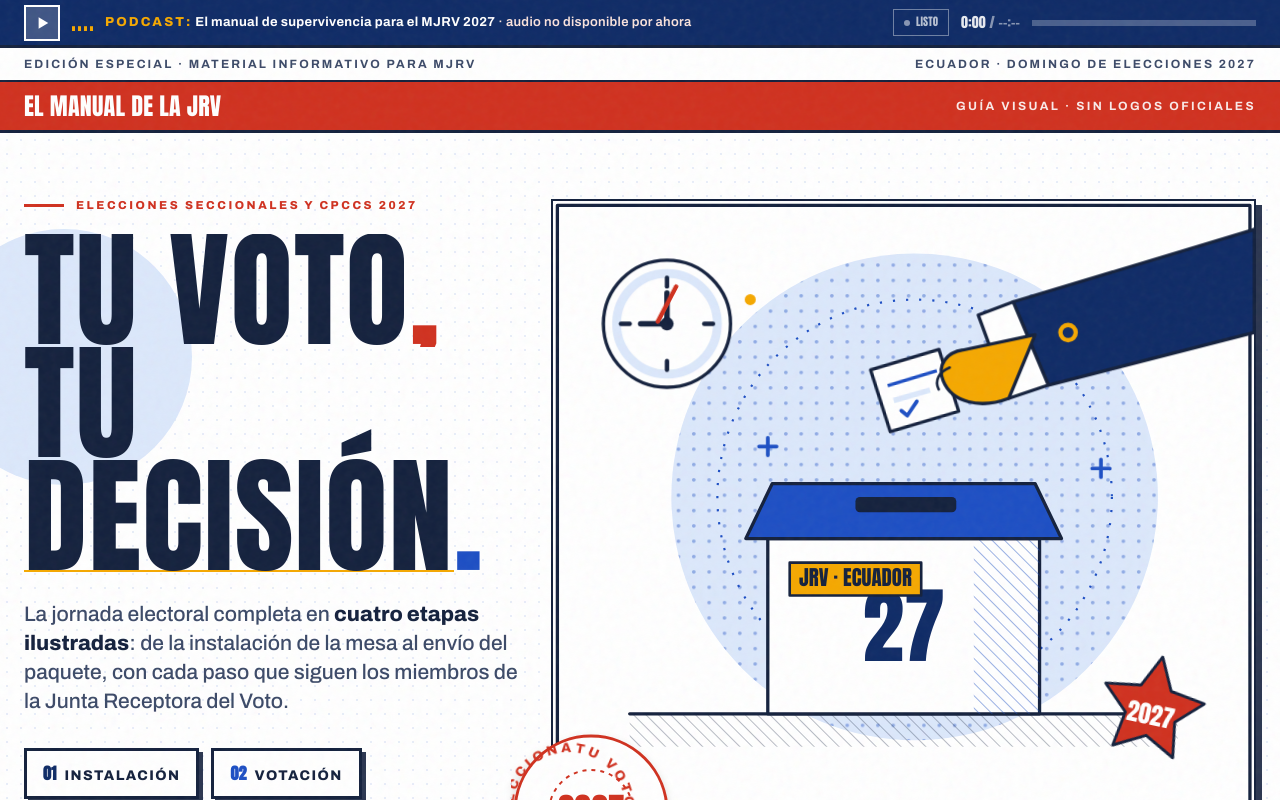
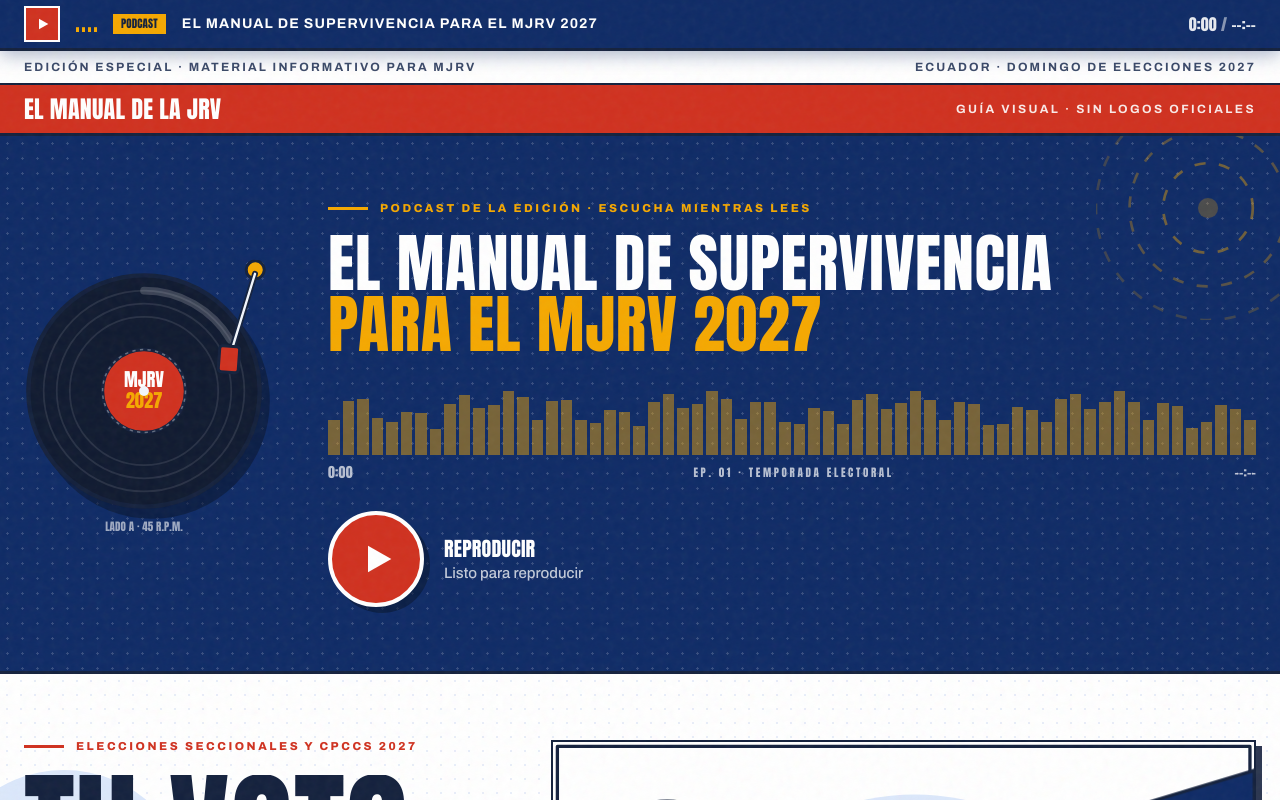
Before and after one commit to alexben1357-cloud/CapacitacionMJRV, a React (Vite) app: page / in a window 1280 px wide. Shown: the top 800 px of the page. Built offline with nearby package versions, Linux system fonts and the light colour scheme.

Commit message:
task snapshot 9d825df9-2a26-4e84-b9d2-4a2baf24f2be

```diff
--- a/src/App.tsx
+++ b/src/App.tsx
@@ -12,7 +12,7 @@ import {
 import {
   Reveal, MaskLines, Ticker, StageNav, useActiveSection, StepRow, Callout, SubHead,
 } from "./components/bits";
-import { AudioBar } from "./components/audio";
+import { usePodcast, TopPlayerBar, RadioHero } from "./components/audio";
 
 /* ================= metas de etapa ================= */
 
@@ -231,10 +231,11 @@ function EmbalajeChecklist() {
 
 export default function App() {
   const active = useActiveSection(STAGES.map((s) => s.id));
+  const podcast = usePodcast();
 
   return (
     <div className="grain bg-white text-ink min-h-screen">
-      <AudioBar />
+      <TopPlayerBar p={podcast} />
 
       {/* ---------- masthead ---------- */}
       <div className="border-b-2 border-ink bg-white">
@@ -253,6 +254,9 @@ export default function App() {
           </span>
         </div>
       </div>
+
+      {/* ---------- podcast protagonista ---------- */}
+      <RadioHero p={podcast} />
 
       {/* ---------- portada ---------- */}
       <header id="portada" className="relative overflow-hidden border-b-[3px] border-ink">
--- a/src/components/audio.tsx
+++ b/src/components/audio.tsx
@@ -1,174 +1,363 @@
-import { useEffect, useRef, useState, type MouseEvent } from "react";
+import { useCallback, useEffect, useRef, useState } from "react";
+
+/* =============== Podcast: El manual de supervivencia para el MJRV 2027 =============== */
 
 const FILE_ID = "1ASF-95B1-YhSpNKKB6R4jBYNAFzfHIZ4";
-const SRC_PRIMARY = `https://drive.google.com/uc?export=download&id=${FILE_ID}`;
-const SRC_FALLBACK = `https://docs.google.com/uc?export=download&id=${FILE_ID}`;
+const PREVIEW_URL = `https://drive.google.com/file/d/${FILE_ID}/preview`;
 
-function fmt(t: number) {
-  if (!Number.isFinite(t) || t <= 0) return "0:00";
-  const m = Math.floor(t / 60);
-  const s = Math.floor(t % 60);
-  return `${m}:${s.toString().padStart(2, "0")}`;
+/* Google Drive no sirve archivos con /view: se intenta la descarga directa
+   por varios endpoints públicos; si todos fallan se ofrece el reproductor
+   oficial embebido (funciona siempre). */
+const SOURCES = [
+  `https://drive.usercontent.google.com/download?id=${FILE_ID}&export=download`,
+  `https://drive.google.com/uc?export=download&id=${FILE_ID}`,
+  `https://docs.google.com/uc?export=download&id=${FILE_ID}`,
+];
+
+export type PodcastStatus = "idle" | "loading" | "playing" | "paused" | "fallback";
+
+export interface Podcast {
+  status: PodcastStatus;
+  time: number;
+  dur: number;
+  toggle: () => void;
+  iframeOpen: boolean;
+  openIframe: () => void;
 }
 
-export function AudioBar() {
-  const audioRef = useRef<HTMLAudioElement>(null);
-  const triedFallback = useRef(false);
-  const [playing, setPlaying] = useState(false);
-  const [current, setCurrent] = useState(0);
-  const [duration, setDuration] = useState(0);
-  const [failed, setFailed] = useState(false);
-  const [scroll, setScroll] = useState(0);
+const fmt = (s: number) => {
+  if (!isFinite(s) || s < 0) return "--:--";
+  const m = Math.floor(s / 60);
+  const r = Math.floor(s % 60);
+  return `${m}:${r.toString().padStart(2, "0")}`;
+};
 
-  /* progreso de lectura de la página */
-  useEffect(() => {
-    const onScroll = () => {
-      const h = document.documentElement;
-      const total = h.scrollHeight - h.clientHeight;
-      setScroll(total > 0 ? (h.scrollTop / total) * 100 : 0);
-    };
-    onScroll();
-    window.addEventListener("scroll", onScroll, { passive: true });
-    return () => window.removeEventListener("scroll", onScroll);
+export function usePodcast(): Podcast {
+  const audioRef = useRef<HTMLAudioElement | null>(null);
+  const srcIdxRef = useRef(0);
+  const [status, setStatus] = useState<PodcastStatus>("idle");
+  const [time, setTime] = useState(0);
+  const [dur, setDur] = useState(0);
+  const [iframeOpen, setIframeOpen] = useState(false);
+
+  const advanceSource = useCallback((a: HTMLAudioElement) => {
+    srcIdxRef.current += 1;
+    if (srcIdxRef.current < SOURCES.length) {
+      a.src = SOURCES[srcIdxRef.current];
+      a.load();
+      a.play().catch(() => {
+        /* el evento error encadena el siguiente intento */
+      });
+    } else {
+      setStatus("fallback");
+    }
   }, []);
 
-  const toggle = () => {
-    const a = audioRef.current;
-    if (!a || failed) return;
+  const toggle = useCallback(() => {
+    if (iframeOpen || status === "fallback") return;
+    let a = audioRef.current;
+    if (!a) {
+      a = new Audio(SOURCES[0]);
+      a.preload = "auto";
+      const el = a;
+      el.addEventListener("timeupdate", () => setTime(el.currentTime));
+      el.addEventListener("loadedmetadata", () => setDur(el.duration || 0));
+      el.addEventListener("durationchange", () => {
+        if (isFinite(el.duration)) setDur(el.duration || 0);
+      });
+      el.addEventListener("play", () => setStatus("playing"));
+      el.addEventListener("playing", () => setStatus("playing"));
+      el.addEventListener("waiting", () => setStatus((s) => (s === "playing" ? "loading" : s)));
+      el.addEventListener("pause", () => setStatus((s) => (s === "fallback" ? s : "paused")));
+      el.addEventListener("ended", () => {
+        setStatus("idle");
+        setTime(0);
+      });
+      el.addEventListener("error", () => {
+        /* 1 = MEDIA_ERR_ABORTED: se ignora (cambio de fuente intencional) */
+        if (el.error && el.error.code === 1) return;
+        advanceSource(el);
+      });
+      audioRef.current = el;
+    }
     if (a.paused) {
-      a.play().catch(() => setFailed(true));
+      setStatus("loading");
+      a.play().catch(() => advanceSource(a as HTMLAudioElement));
     } else {
       a.pause();
     }
+  }, [iframeOpen, status, advanceSource]);
+
+  const openIframe = useCallback(() => setIframeOpen(true), []);
+
+  useEffect(() => {
+    return () => {
+      audioRef.current?.pause();
+    };
+  }, []);
+
+  return { status, time, dur, toggle, iframeOpen, openIframe };
+}
+
+/* ---------- barra superior fija ---------- */
+
+export function TopPlayerBar({ p }: { p: Podcast }) {
+  const playing = p.status === "playing" || p.status === "loading";
+
+  const onPlay = () => {
+    if (p.status === "fallback") {
+      p.openIframe();
+      document.getElementById("podcast")?.scrollIntoView({ behavior: "smooth", block: "start" });
+      return;
+    }
+    p.toggle();
   };
 
-  const seek = (e: MouseEvent<HTMLDivElement>) => {
-    const a = audioRef.current;
-    if (!a || !duration) return;
-    const rect = e.currentTarget.getBoundingClientRect();
-    const ratio = Math.min(1, Math.max(0, (e.clientX - rect.left) / rect.width));
-    a.currentTime = ratio * duration;
-    setCurrent(a.currentTime);
-  };
-
-  const pct = duration > 0 ? (current / duration) * 100 : 0;
-
   return (
-    <div className="sticky top-0 z-[80] h-12 bg-navy text-white border-b-[3px] border-ink">
-      <div className="mx-auto max-w-7xl h-full px-3 sm:px-6 flex items-center gap-3">
-        {/* botón reproducir */}
+    <div className="sticky top-0 z-[70] bg-navy text-white border-b-[3px] border-ink shadow-[0_4px_18px_rgba(15,43,102,0.35)]">
+      <div className="mx-auto max-w-7xl px-3 sm:px-6 h-12 flex items-center gap-3 sm:gap-4">
         <button
-          onClick={toggle}
-          disabled={failed}
+          onClick={onPlay}
           aria-label={playing ? "Pausar podcast" : "Reproducir podcast"}
-          className={`w-9 h-9 shrink-0 border-2 border-white flex items-center justify-center transition-colors duration-300 ${
-            failed
-              ? "bg-white/20 cursor-not-allowed"
-              : playing
-                ? "bg-yellow text-ink hover:bg-white"
-                : "bg-red hover:bg-yellow hover:text-ink"
+          className={`shrink-0 w-9 h-9 border-2 border-white flex items-center justify-center transition-all duration-300 hover:scale-110 active:scale-95 ${
+            playing ? "bg-yellow text-ink" : "bg-red text-white"
           }`}
         >
-          {playing ? (
-            <svg viewBox="0 0 16 16" className="w-3.5 h-3.5" fill="currentColor" aria-hidden="true">
-              <rect x="2.5" y="2" width="4" height="12" />
-              <rect x="9.5" y="2" width="4" height="12" />
+          {p.status === "loading" ? (
+            <span className="w-3 h-3 bg-current blink-soft" />
+          ) : playing ? (
+            <svg viewBox="0 0 24 24" className="w-4 h-4" fill="currentColor" aria-hidden="true">
+              <rect x="5" y="4" width="5" height="16" />
+              <rect x="14" y="4" width="5" height="16" />
             </svg>
           ) : (
-            <svg viewBox="0 0 16 16" className="w-3.5 h-3.5 translate-x-[1px]" fill="currentColor" aria-hidden="true">
-              <path d="M3 1.5 14 8 3 14.5z" />
+            <svg viewBox="0 0 24 24" className="w-4 h-4 ml-0.5" fill="currentColor" aria-hidden="true">
+              <path d="M6 4l14 8-14 8z" />
             </svg>
           )}
         </button>
 
-        {/* ecualizador */}
-        <span className={`flex items-end gap-[3px] h-4 shrink-0 ${playing ? "" : "eq-paused"}`} aria-hidden="true">
-          {[0, 1, 2, 3].map((i) => (
-            <span key={i} className="eq-bar w-[3px] h-4 bg-yellow inline-block" />
-          ))}
+        <div className={`flex items-end gap-[3px] h-4 shrink-0 ${playing ? "" : "eq-paused"}`} aria-hidden="true">
+          <span className="eq-bar w-[3px] h-full bg-yellow" />
+          <span className="eq-bar w-[3px] h-full bg-yellow" />
+          <span className="eq-bar w-[3px] h-full bg-yellow" />
+          <span className="eq-bar w-[3px] h-full bg-yellow" />
+        </div>
+
+        <span className="hidden md:inline-block font-display text-[11px] tracking-[0.22em] uppercase bg-yellow text-ink px-2 py-0.5 shrink-0">
+          Podcast
         </span>
 
-        {/* leyenda */}
-        <p className="min-w-0 flex-1 truncate text-[11px] sm:text-[13px] font-bold tracking-wide">
-          <span className="text-yellow uppercase tracking-[0.16em] font-extrabold">Podcast:</span>{" "}
-          El manual de supervivencia para el MJRV 2027
-          {failed && <span className="text-red-soft font-semibold"> · audio no disponible por ahora</span>}
+        <p className="flex-1 min-w-0 truncate text-[13px] sm:text-sm font-bold uppercase tracking-[0.08em]">
+          {p.status === "fallback"
+            ? "El manual de supervivencia para el MJRV 2027 · abrir en Drive"
+            : "El manual de supervivencia para el MJRV 2027"}
         </p>
 
-        {/* estado */}
+        <span className="shrink-0 font-display text-sm sm:text-base tabular-nums text-white/90">
+          {fmt(p.time)} <span className="text-white/50">/</span> {p.dur > 0 ? fmt(p.dur) : "--:--"}
+        </span>
+      </div>
+    </div>
+  );
+}
+
+/* ---------- forma de onda ---------- */
+
+const WAVE = Array.from({ length: 64 }, (_, i) => {
+  const h = 22 + Math.abs(Math.sin(i * 0.9) * 38) + Math.abs(Math.sin(i * 0.23 + 2) * 30);
+  return Math.min(96, Math.round(h));
+});
+
+function Waveform({ p }: { p: Podcast }) {
+  const frac = p.dur > 0 ? p.time / p.dur : 0;
+  const live = p.status === "playing";
+  return (
+    <div
+      className={`flex items-end gap-[3px] h-14 sm:h-[72px] ${live ? "wf-live" : ""}`}
+      role="img"
+      aria-label="Forma de onda del podcast"
+    >
+      {WAVE.map((h, i) => (
         <span
-          className={`hidden lg:inline-flex items-center gap-1.5 px-2.5 py-1 border border-white/40 font-display text-[11px] tracking-[0.18em] uppercase ${
-            playing ? "text-yellow" : "text-white/70"
+          key={i}
+          className={`wf-bar flex-1 min-w-[2px] transition-colors duration-300 ${
+            i / WAVE.length <= frac && frac > 0 ? "bg-red" : "bg-yellow"
+          } ${i / WAVE.length <= frac && frac > 0 ? "" : "opacity-45"}`}
+          style={{ height: `${h}%`, animationDelay: `${(i % 10) * 0.07}s` }}
+        />
+      ))}
+    </div>
+  );
+}
+
+/* ---------- vinilo ---------- */
+
+function Vinyl({ playing }: { playing: boolean }) {
+  return (
+    <div className="relative w-40 sm:w-52 lg:w-60 mx-auto">
+      <svg
+        viewBox="0 0 220 220"
+        className={`w-full h-auto drop-shadow-[8px_10px_0_rgba(9,20,44,0.55)] ${playing ? "spin-vinyl" : ""}`}
+        aria-hidden="true"
+      >
+        <circle cx="110" cy="110" r="106" fill="#101a30" stroke="#14213d" strokeWidth="4" />
+        {[92, 80, 68].map((r) => (
+          <circle key={r} cx="110" cy="110" r={r} fill="none" stroke="#ffffff" strokeOpacity="0.1" strokeWidth="1.6" />
+        ))}
+        <path d="M110 18a92 92 0 0 1 79 45" fill="none" stroke="#ffffff" strokeOpacity="0.18" strokeWidth="7" strokeLinecap="round" />
+        <circle cx="110" cy="110" r="38" fill="#d0311f" stroke="#14213d" strokeWidth="3" />
+        <circle cx="110" cy="110" r="38" fill="none" stroke="#ffffff" strokeOpacity="0.35" strokeWidth="1.4" strokeDasharray="3 4" />
+        <text x="110" y="106" textAnchor="middle" fontFamily="Anton, sans-serif" fontSize="17" fill="#ffffff">
+          MJRV
+        </text>
+        <text x="110" y="126" textAnchor="middle" fontFamily="Anton, sans-serif" fontSize="17" fill="#f5a800">
+          2027
+        </text>
+        <circle cx="110" cy="110" r="4.5" fill="#f2f6fc" />
+      </svg>
+      {/* brazo */}
+      <svg
+        viewBox="0 0 80 130"
+        className={`absolute -top-3 -right-5 w-16 sm:w-20 transition-transform duration-700 ease-out origin-top ${
+          playing ? "rotate-[22deg]" : "rotate-[4deg]"
         }`}
+        aria-hidden="true"
       >
-          <span className={`w-1.5 h-1.5 rounded-full ${playing ? "bg-red blink-soft" : "bg-white/50"}`} />
-          {playing ? "Sonando" : "Listo"}
-        </span>
+        <circle cx="52" cy="10" r="9" fill="#f5a800" stroke="#14213d" strokeWidth="3" />
+        <line x1="52" y1="14" x2="34" y2="92" stroke="#14213d" strokeWidth="6" strokeLinecap="round" />
+        <line x1="52" y1="14" x2="34" y2="92" stroke="#f2f6fc" strokeWidth="2.4" strokeLinecap="round" />
+        <rect x="22" y="88" width="20" height="26" rx="3" fill="#d0311f" stroke="#14213d" strokeWidth="3" />
+      </svg>
+      <p className="mt-2 text-center font-display text-[11px] tracking-[0.28em] uppercase text-white/60">
+        Lado A · 45 r.p.m.
+      </p>
+    </div>
+  );
+}
 
-        {/* tiempo */}
-        <span className="font-display text-sm tabular-nums shrink-0 text-white/90">
-          {fmt(current)} <span className="text-white/50">/ {duration ? fmt(duration) : "--:--"}</span>
-        </span>
+/* ---------- sección protagonista ---------- */
 
-        {/* barra de posición */}
-        <div
-          onClick={seek}
-          role="slider"
-          aria-label="Posición del audio"
-          aria-valuemin={0}
-          aria-valuemax={100}
-          aria-valuenow={Math.round(pct)}
-          className="group/seek hidden sm:flex items-center h-8 w-36 lg:w-56 shrink-0 cursor-pointer"
-        >
-          <div className="relative w-full h-[6px] bg-white/25">
-            <div className="absolute inset-y-0 left-0 bg-yellow" style={{ width: `${pct}%` }} />
-            <div
-              className="absolute top-1/2 -translate-y-1/2 w-3 h-3 bg-red border border-white opacity-0 group-hover/seek:opacity-100 transition-opacity duration-200"
-              style={{ left: `calc(${pct}% - 6px)` }}
-            />
-          </div>
+export function RadioHero({ p }: { p: Podcast }) {
+  const playing = p.status === "playing";
+  const loading = p.status === "loading";
+
+  const onPlay = () => {
+    if (p.status === "fallback") {
+      p.openIframe();
+      return;
+    }
+    p.toggle();
+  };
+
+  const statusLabel =
+    p.status === "fallback"
+      ? "Audio no disponible directamente · usa el reproductor de Drive"
+      : p.status === "playing"
+        ? "Sonando — sigue leyendo la guía"
+        : p.status === "loading"
+          ? "Cargando audio…"
+          : p.status === "paused"
+            ? "En pausa — retoma cuando quieras"
+            : "Listo para reproducir";
+
+  return (
+    <section id="podcast" className="relative bg-navy text-white border-b-[3px] border-ink overflow-hidden">
+      <div className="absolute inset-0 dots-bg-white pointer-events-none" />
+      {/* ondas de radio */}
+      <svg viewBox="0 0 200 200" className="absolute -top-10 -right-10 w-56 h-56 opacity-60 pointer-events-none" aria-hidden="true">
+        {[40, 70, 100].map((r, i) => (
+          <circle key={r} cx="100" cy="100" r={r} fill="none" stroke="#f5a800" strokeWidth="2.4" strokeDasharray="10 12" opacity={0.7 - i * 0.18} />
+        ))}
+        <circle cx="100" cy="100" r="9" fill="#f5a800" className="blink-soft" />
+      </svg>
+
+      <div className="relative mx-auto max-w-7xl px-4 sm:px-6 py-12 sm:py-16 grid lg:grid-cols-[auto_1fr] gap-10 lg:gap-16 items-center">
+        <Vinyl playing={playing} />
+
+        <div className="min-w-0">
+          <p className="flex items-center gap-3">
+            <span className="inline-block w-10 h-[3px] bg-yellow" />
+            <span className="kicker text-yellow">Podcast de la edición · escucha mientras lees</span>
+          </p>
+
+          <h2 className="mt-4 font-display uppercase leading-[0.95] text-[34px] sm:text-[52px] xl:text-[64px]">
+            El manual de supervivencia
+            <span className="block text-yellow">para el MJRV 2027</span>
+          </h2>
+
+          <div className="mt-7">
+            <Waveform p={p} />
+            <div className="mt-2 flex items-center justify-between font-display text-xs sm:text-sm tracking-[0.14em] text-white/70 tabular-nums">
+              <span>{fmt(p.time)}</span>
+              <span className="hidden sm:block text-[11px] tracking-[0.24em]">EP. 01 · TEMPORADA ELECTORAL</span>
+              <span>{p.dur > 0 ? fmt(p.dur) : "--:--"}</span>
             </div>
           </div>
 
-      {/* progreso de lectura del sitio */}
-      <div
-        className="absolute left-0 bottom-[3px] h-[3px] bg-red transition-[width] duration-150 ease-out"
-        style={{ width: `${scroll}%` }}
-        aria-hidden="true"
-      />
+          <div className="mt-7 flex flex-wrap items-center gap-5">
+            <button
+              onClick={onPlay}
+              aria-label={playing ? "Pausar podcast" : "Reproducir podcast"}
+              className={`group w-20 h-20 sm:w-24 sm:h-24 rounded-full border-4 border-white flex items-center justify-center transition-all duration-300 hover:scale-105 active:scale-95 shadow-[6px_6px_0_rgba(9,20,44,0.55)] ${
+                playing ? "bg-yellow text-ink" : "bg-red text-white"
+              }`}
+            >
+              {loading ? (
+                <span className="w-6 h-6 bg-current blink-soft" />
+              ) : playing ? (
+                <svg viewBox="0 0 24 24" className="w-9 h-9" fill="currentColor" aria-hidden="true">
+                  <rect x="5" y="4" width="5" height="16" />
+                  <rect x="14" y="4" width="5" height="16" />
+                </svg>
+              ) : (
+                <svg viewBox="0 0 24 24" className="w-10 h-10 ml-1 transition-transform duration-300 group-hover:scale-110" fill="currentColor" aria-hidden="true">
+                  <path d="M6 4l14 8-14 8z" />
+                </svg>
+              )}
+            </button>
 
-      <audio
-        ref={audioRef}
-        src={SRC_PRIMARY}
-        preload="metadata"
-        onPlay={() => setPlaying(true)}
-        onPause={() => setPlaying(false)}
-        onEnded={() => {
-          setPlaying(false);
-          setCurrent(0);
-        }}
-        onTimeUpdate={(e) => setCurrent(e.currentTarget.currentTime)}
-        onLoadedMetadata={(e) => {
-          const d = e.currentTarget.duration;
-          if (Number.isFinite(d)) setDuration(d);
-        }}
-        onDurationChange={(e) => {
-          const d = e.currentTarget.duration;
-          if (Number.isFinite(d) && d > 0) setDuration(d);
-        }}
-        onError={() => {
-          const a = audioRef.current;
-          if (!a) return;
-          if (!triedFallback.current) {
-            triedFallback.current = true;
-            a.src = SRC_FALLBACK;
-            a.load();
-          } else {
-            setFailed(true);
-            setPlaying(false);
-          }
-        }}
+            <div className="min-w-0">
+              <p className="font-display text-lg sm:text-xl uppercase tracking-[0.06em]">
+                {p.status === "fallback" ? "Plan B activado" : playing ? "Al aire" : "Reproducir"}
+              </p>
+              <p className="text-sm sm:text-[15px] font-medium text-white/75 leading-snug">{statusLabel}</p>
+            </div>
+          </div>
+
+          {/* respaldo: reproductor oficial de Drive */}
+          {p.status === "fallback" && !p.iframeOpen && (
+            <div className="mt-8 border-2 border-dashed border-white/50 p-5 sm:p-6 bg-[#0b1f4d]">
+              <p className="text-sm sm:text-[15px] font-medium leading-snug text-white/85 max-w-2xl">
+                Tu navegador no pudo abrir el archivo directamente desde Google Drive (suele pasar con
+                archivos grandes). El reproductor oficial de abajo funciona siempre:
+              </p>
+              <button
+                onClick={p.openIframe}
+                className="mt-4 font-display uppercase tracking-[0.1em] text-ink bg-yellow border-[3px] border-white px-5 py-2.5 shadow-[5px_5px_0_rgba(9,20,44,0.6)] transition-transform duration-300 hover:scale-[1.03] active:scale-95"
+              >
+                Abrir reproductor de Google Drive
+              </button>
+            </div>
+          )}
+
+          {p.iframeOpen && (
+            <div className="mt-8">
+              <div className="border-[3px] border-white/80 bg-black/30">
+                <iframe
+                  src={PREVIEW_URL}
+                  title="Podcast: El manual de supervivencia para el MJRV 2027 (Google Drive)"
+                  className="w-full h-[420px] block"
+                  allow="autoplay"
                 />
               </div>
+              <p className="mt-2 text-xs font-medium text-white/60">
+                Pulsa el botón de reproducción dentro del marco · el audio continúa mientras recorres la página.
+              </p>
+            </div>
+          )}
+        </div>
+      </div>
+    </section>
   );
 }
--- a/src/index.css
+++ b/src/index.css
@@ -100,6 +100,11 @@ body {
 .dots-bg-ink {
   background-image: radial-gradient(rgba(20, 33, 61, 0.18) 1.2px, transparent 1.2px);
   background-size: 12px 12px;
+}
+
+.dots-bg-white {
+  background-image: radial-gradient(rgba(255, 255, 255, 0.16) 1.2px, transparent 1.2px);
+  background-size: 15px 15px;
 }
 
 .paper-edge {
@@ -226,6 +231,26 @@ body {
   transform: scaleY(0.3);
 }
 
+/* vinilo girando */
+.spin-vinyl {
+  animation: spin-slow 5.5s linear infinite;
+  transform-origin: center;
+  transform-box: fill-box;
+}
+
+/* forma de onda del podcast */
+.wf-bar {
+  transform-origin: bottom;
+}
+
+.wf-live .wf-bar {
+  animation: wf-dance 0.8s ease-in-out infinite alternate;
+}
+
+@keyframes wf-dance {
+  to { transform: scaleY(0.55); }
+}
+
 /* scroll reveal */
 .reveal {
   opacity: 0;
@@ -311,11 +336,13 @@ body {
   html { scroll-behavior: auto; }
   .ticker-track,
   .spin-slow,
+  .spin-vinyl,
   .clock-hand,
   .clock-hand-fast,
   .drop-paper,
   .blink-soft,
   .eq-bar,
+  .wf-bar,
   .grain::after {
     animation: none !important;
   }
```
Lines whose indentation alone changed are shown as unchanged.
